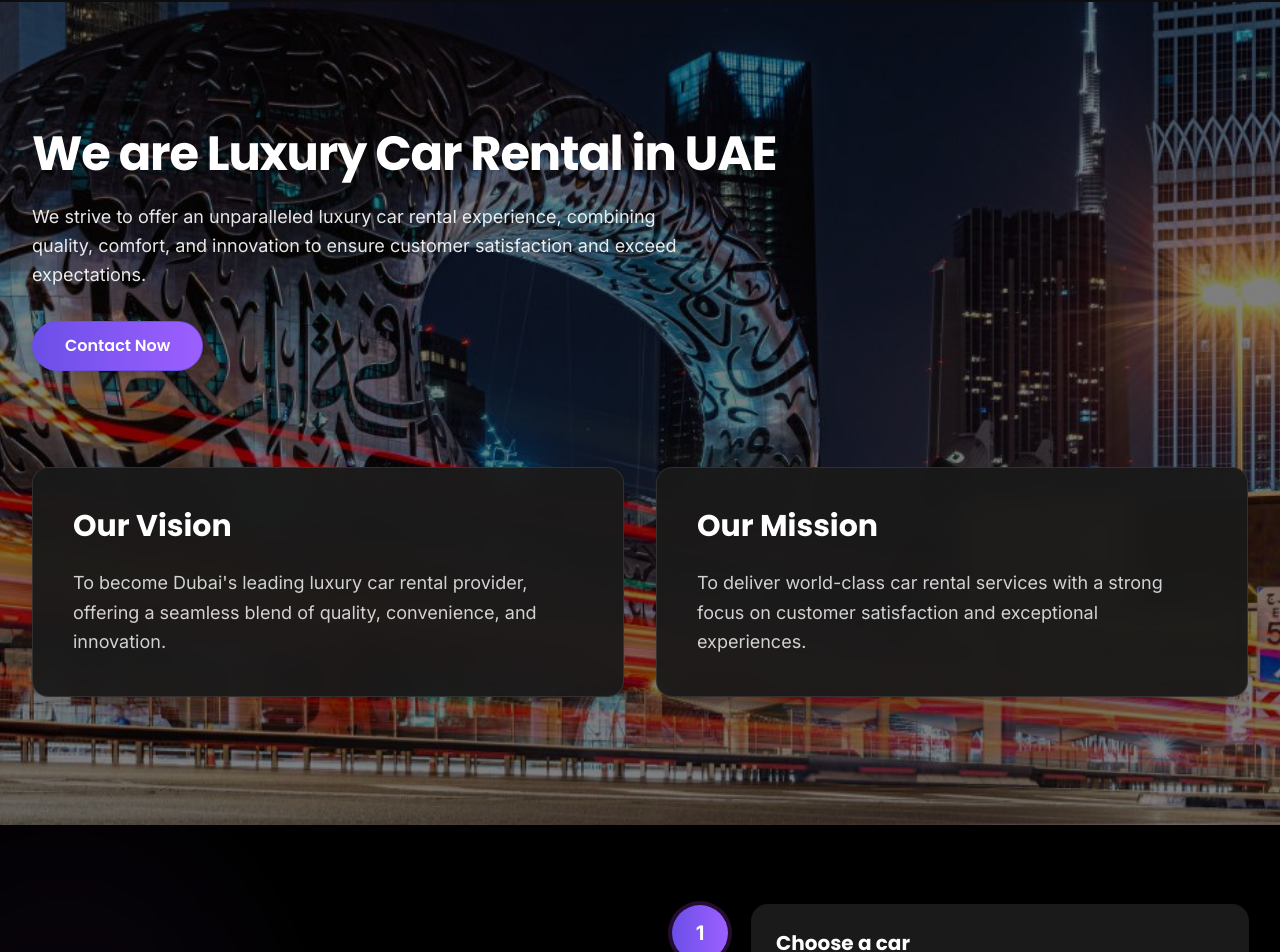
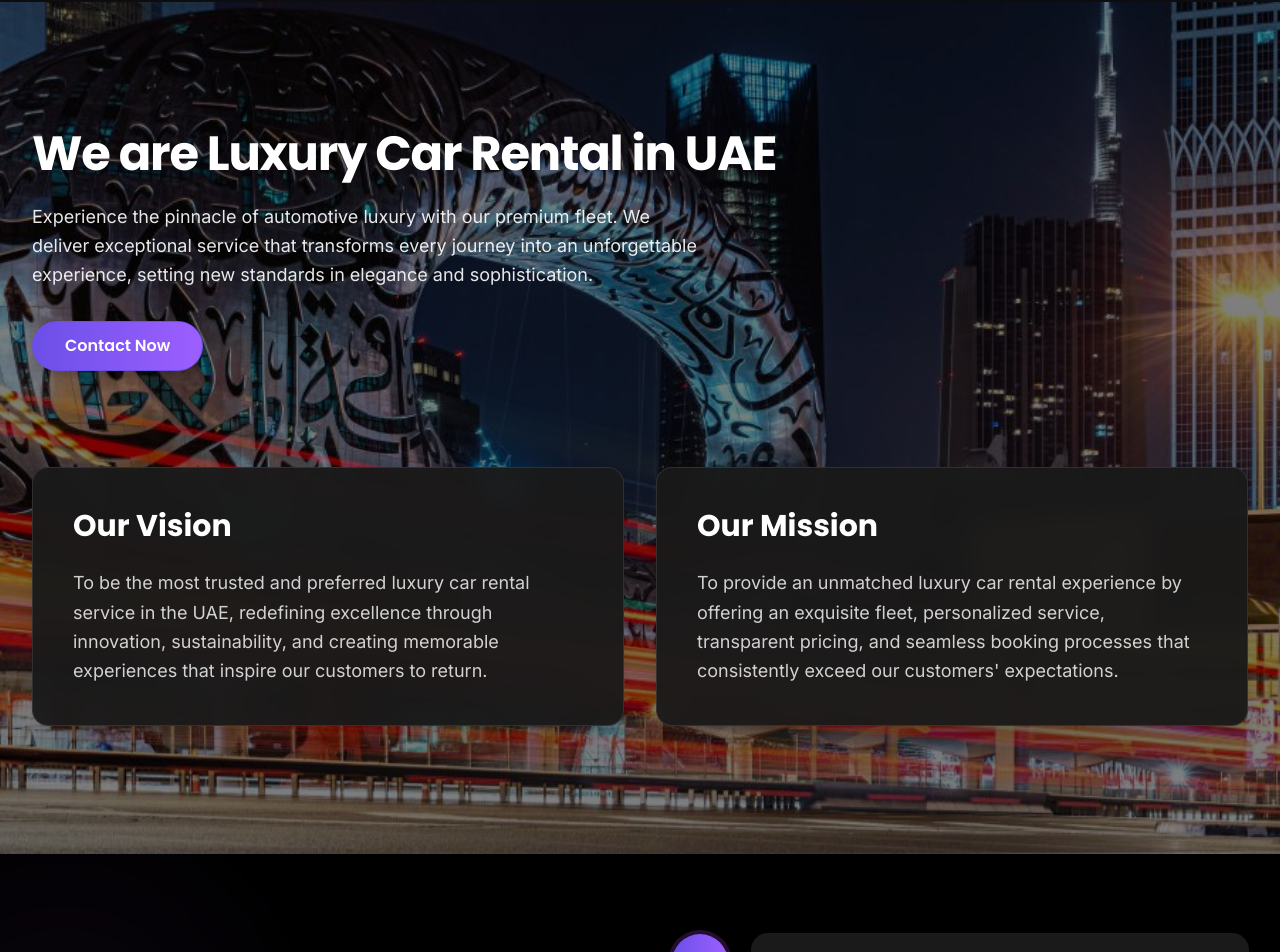
Before and after one commit to Muhammed-Haider/car-rental-service, a Next.js app: page / in a window 1280 px wide. Shown: the part 5135-6087 px from the top of the page. Built offline with nearby package versions, Linux system fonts and the light colour scheme.

Commit message:
Mission and Vision Rephrased

```diff
--- a/src/components/VisionMission.jsx
+++ b/src/components/VisionMission.jsx
@@ -29,7 +29,7 @@ export default function VisionMission() {
             className="max-w-2xl text-sm md:text-base lg:text-lg text-white/90 leading-relaxed mb-6 md:mb-8"
             style={{ fontFamily: "Inter, sans-serif" }}
           >
-            We strive to offer an unparalleled luxury car rental experience, combining quality, comfort, and innovation to ensure customer satisfaction and exceed expectations.
+            Experience the pinnacle of automotive luxury with our premium fleet. We deliver exceptional service that transforms every journey into an unforgettable experience, setting new standards in elegance and sophistication.
           </p>
 
           {/* Contact Now Button - Centered */}
@@ -58,7 +58,7 @@ export default function VisionMission() {
               className="text-sm md:text-base lg:text-lg text-white/80 leading-relaxed group-hover:text-white transition-colors duration-300"
               style={{ fontFamily: "Inter, sans-serif" }}
             >
-              To become Dubai's leading luxury car rental provider, offering a seamless blend of quality, convenience, and innovation.
+              To be the most trusted and preferred luxury car rental service in the UAE, redefining excellence through innovation, sustainability, and creating memorable experiences that inspire our customers to return.
             </p>
           </div>
 
@@ -74,7 +74,7 @@ export default function VisionMission() {
               className="text-sm md:text-base lg:text-lg text-white/80 leading-relaxed group-hover:text-white transition-colors duration-300"
               style={{ fontFamily: "Inter, sans-serif" }}
             >
-              To deliver world-class car rental services with a strong focus on customer satisfaction and exceptional experiences.
+              To provide an unmatched luxury car rental experience by offering an exquisite fleet, personalized service, transparent pricing, and seamless booking processes that consistently exceed our customers' expectations.
             </p>
           </div>
         </div>
```
